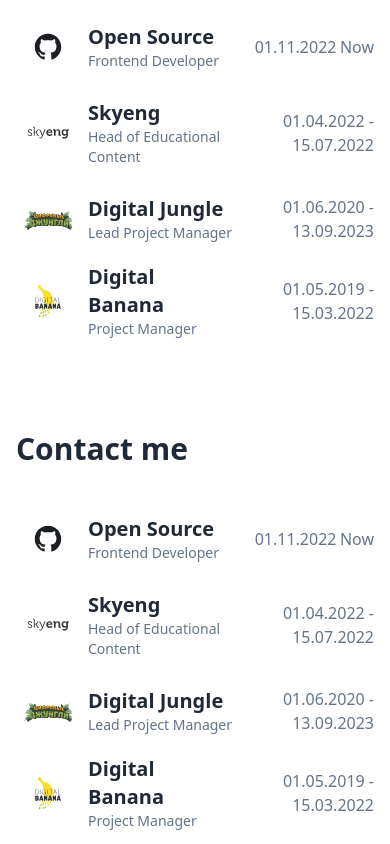
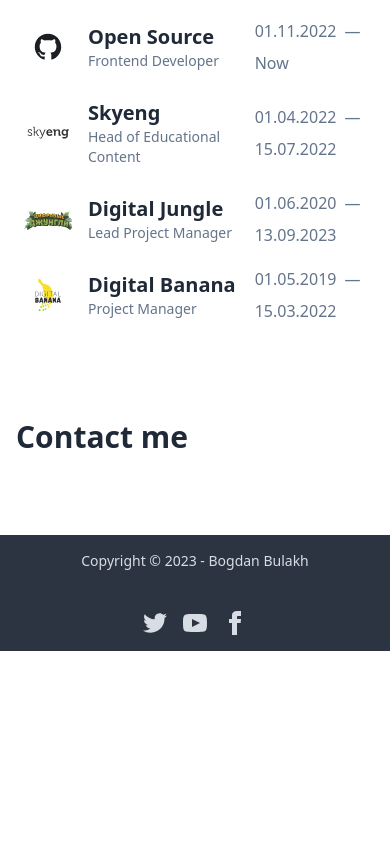
Before and after one commit to bbulakh/personal-homepage, a website built with Parcel: page src/index.html in a window 390 px wide. Shown: the part 2140-2984 px from the top of the page. After the commit the page ends 2791 px from the top, so only its background shows below. Built offline with nearby package versions, Linux system fonts and the light colour scheme.

Commit message:
fix data responsive on mobile

```diff
--- a/src/index.html
+++ b/src/index.html
@@ -313,7 +313,7 @@
         <h2 class="text-3xl font-bold mb-10">Work Experience</h2>
 
         <div class="flex flex-col my-5">
-            <div class="flex justify-between items-center w-full">
+            <div class="flex items-center w-full">
                 <div class="flex w-8/12 items-center">
                     <div class="flex-shrink-0">
                         <img class="rounded-full w-16 object-left" src="images/github-logo.svg"
@@ -326,16 +326,19 @@
                     </div>
                 </div>
 
-                <div class="w-4/12 flex flex-wrap text-slate-500">
-                    <div class="w-1/2 text-right">01.11.2022</div>
-                    <div class="w-1/2 text-right">Now</div>
+                <div class="w-4/12 flex gap-2 text-slate-500">
+                    <div class="flex flex-wrap gap-2 ml-auto">
+                        <div class="">01.11.2022</div>
+                        <span>&mdash;</span>
+                        <div class="">Now</div>
+                    </div>
                 </div>
             </div>
         </div>
 
         <div class="flex flex-col my-5">
             <div class="flex justify-between items-center w-full">
-                <div class="flex items-center">
+                <div class="flex w-8/12 items-center">
                     <div class="flex-shrink-0">
                         <img class="rounded-full w-16 object-left" src="images/skyeng-logo.svg"
                             alt="Digital Banana Logo">
@@ -347,13 +350,21 @@
                     </div>
                 </div>
 
-                <div class="text-right text-slate-500">01.04.2022 - 15.07.2022</div>
+                <div class="w-4/12 flex gap-2 text-slate-500">
+                    <div class="flex flex-wrap gap-2 ml-auto">
+                        <div class="">01.04.2022</div>
+                        <span>&mdash;</span>
+                        <div class="">15.07.2022</div>
+                    </div>
+                </div>
+
+
             </div>
         </div>
 
         <div class="flex flex-col my-3">
             <div class="flex justify-between items-center w-full">
-                <div class="flex items-center">
+                <div class="flex w-8/12 items-center">
                     <div class="flex-shrink-0">
                         <img class="rounded-full w-16 object-left" src="images/jungle-logo.svg"
                             alt="Digital Banana Logo">
@@ -365,7 +376,13 @@
                     </div>
                 </div>
 
-                <div class="text-right text-slate-500">01.06.2020 - 13.09.2023</div>
+                <div class="w-4/12 flex gap-2 text-slate-500">
+                    <div class="flex flex-wrap gap-2 ml-auto">
+                        <div class="">01.06.2020</div>
+                        <span>&mdash;</span>
+                        <div class="">13.09.2023</div>
+                    </div>
+                </div>
             </div>
         </div>
 
@@ -373,7 +390,7 @@
 
         <div class="flex flex-col my-3">
             <div class="flex justify-between items-center w-full">
-                <div class="flex items-center ">
+                <div class="flex w-8/12 items-center">
                     <div class="flex-shrink-0">
                         <img class="rounded-full w-16" src="images/banana-logo.svg" alt="Digital Banana Logo">
                     </div>
@@ -384,7 +401,13 @@
                     </div>
                 </div>
 
-                <div class="text-right text-slate-500">01.05.2019 - 15.03.2022</div>
+                <div class="w-4/12 flex gap-2 text-slate-500">
+                    <div class="flex flex-wrap gap-2 ml-auto">
+                        <div class="">01.05.2019</div>
+                        <span>&mdash;</span>
+                        <div class="">15.03.2022</div>
+                    </div>
+                </div>
             </div>
         </div>
 
@@ -395,81 +418,8 @@
     <section class="py-10 px-[16px] container mx-auto">
         <h2 class="text-3xl font-bold mb-10">Contact me</h2>
 
-        <div class="flex flex-col my-5">
-            <div class="flex justify-between items-center w-full">
-                <div class="flex w-8/12 items-center">
-                    <div class="flex-shrink-0">
-                        <img class="rounded-full w-16 object-left" src="images/github-logo.svg"
-                            alt="Digital Banana Logo">
-                    </div>
-
-                    <div class="ml-2 min-w-[145px]">
-                        <p class="font-bold text-xl">Open Source</p>
-                        <p class="text-sm text-slate-500">Frontend Developer</p>
-                    </div>
-                </div>
-
-                <div class="w-4/12 flex flex-wrap text-slate-500">
-                    <div class="w-1/2 text-right">01.11.2022</div>
-                    <div class="w-1/2 text-right">Now</div>
-                </div>
-            </div>
-        </div>
-
-        <div class="flex flex-col my-5">
-            <div class="flex justify-between items-center w-full">
-                <div class="flex items-center">
-                    <div class="flex-shrink-0">
-                        <img class="rounded-full w-16 object-left" src="images/skyeng-logo.svg"
-                            alt="Digital Banana Logo">
-                    </div>
-
-                    <div class="ml-2 min-w-[145px]">
-                        <p class="font-bold text-xl">Skyeng</p>
-                        <p class="text-sm text-slate-500">Head of Educational Content</p>
-                    </div>
-                </div>
-
-                <div class="text-right text-slate-500">01.04.2022 - 15.07.2022</div>
-            </div>
-        </div>
-
-        <div class="flex flex-col my-3">
-            <div class="flex justify-between items-center w-full">
-                <div class="flex items-center">
-                    <div class="flex-shrink-0">
-                        <img class="rounded-full w-16 object-left" src="images/jungle-logo.svg"
-                            alt="Digital Banana Logo">
-                    </div>
-
-                    <div class="ml-2 min-w-[145px]">
-                        <p class="font-bold text-xl">Digital Jungle</p>
-                        <p class="text-sm text-slate-500">Lead Project Manager</p>
-                    </div>
-                </div>
-
-                <div class="text-right text-slate-500">01.06.2020 - 13.09.2023</div>
-            </div>
-        </div>
 
 
-
-        <div class="flex flex-col my-3">
-            <div class="flex justify-between items-center w-full">
-                <div class="flex items-center ">
-                    <div class="flex-shrink-0">
-                        <img class="rounded-full w-16" src="images/banana-logo.svg" alt="Digital Banana Logo">
-                    </div>
-
-                    <div class="ml-2 min-w-[145px]">
-                        <p class="font-bold text-xl">Digital Banana</p>
-                        <p class="text-sm text-slate-500">Project Manager</p>
-                    </div>
-                </div>
-
-                <div class="text-right text-slate-500">01.05.2019 - 15.03.2022</div>
-            </div>
-        </div>
 
     </section>
     <!-- /contact me  -->
```
